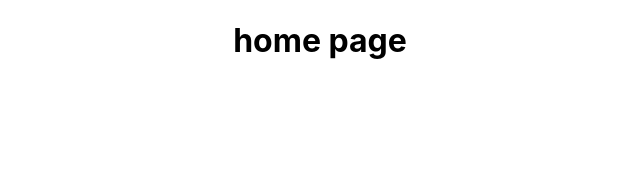
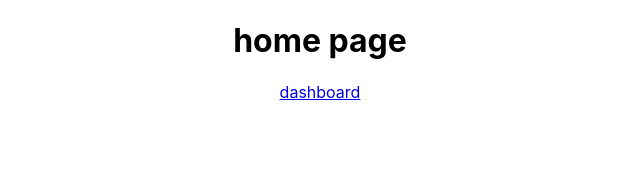
Before and after one commit to achyuthreddyi/githubactions-react-learn, a React (Create React App) app: page / in a window 1280 px wide. Shown: the top 172 px of the page, without its empty margins (320-960 px from the left). Built offline with nearby package versions, Linux system fonts and the light colour scheme.

Commit message:
dell updated

```diff
--- a/src/App.js
+++ b/src/App.js
@@ -1,5 +1,6 @@
 import './App.css'
-import { BrowserRouter, Switch, Route } from 'react-router-dom'
+import { BrowserRouter, Switch, Route, Link } from 'react-router-dom'
+import { LinkContainer } from 'react-router-bootstrap'
 
 function App () {
   return (
@@ -18,6 +19,7 @@ function HomePage () {
   return (
     <div className=''>
       <h1>home page</h1>
+      <Link to='dashboard'>dashboard</Link>
     </div>
   )
 }
```
Also changed, not shown: package.json (+10 -2 lines), 2 other files (tests, documents, lock files or other folders).
